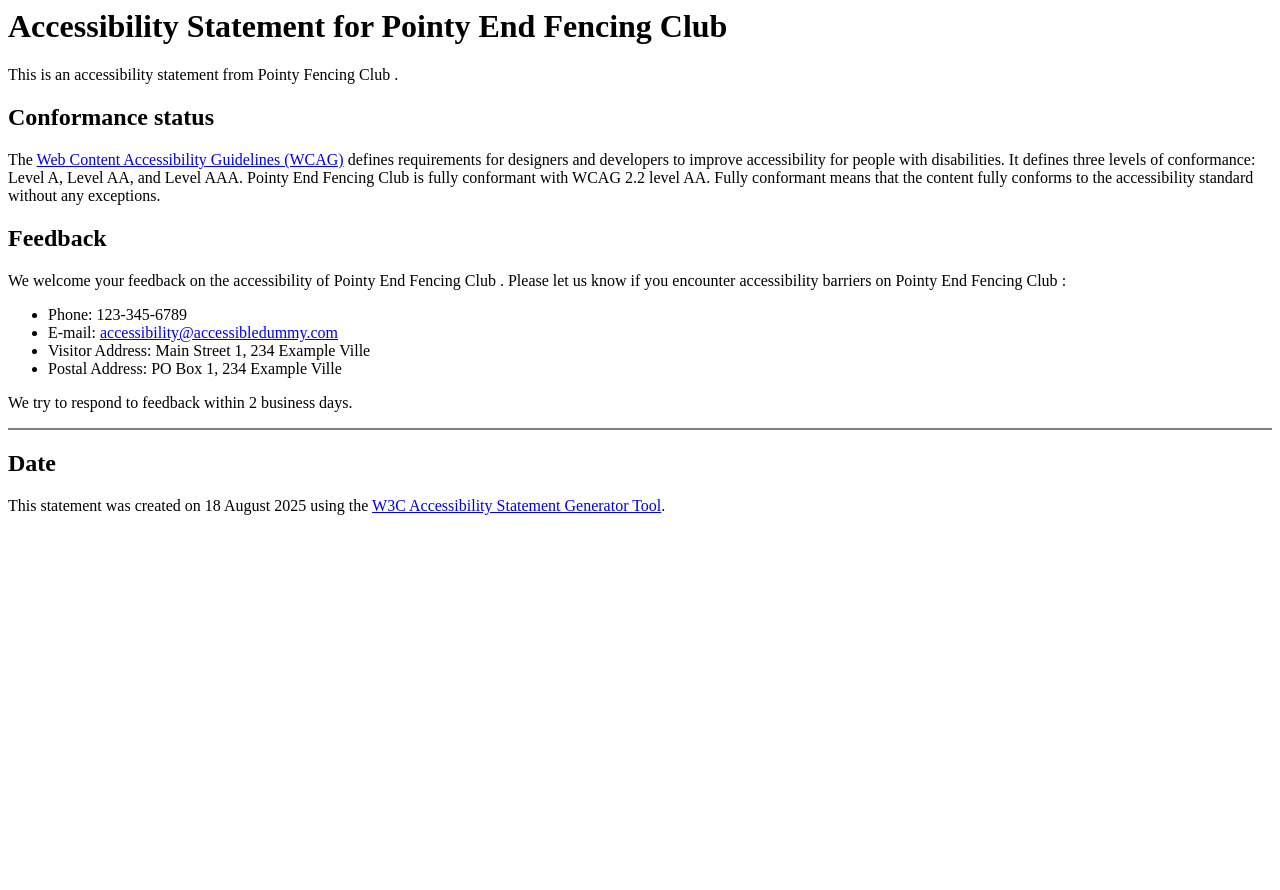
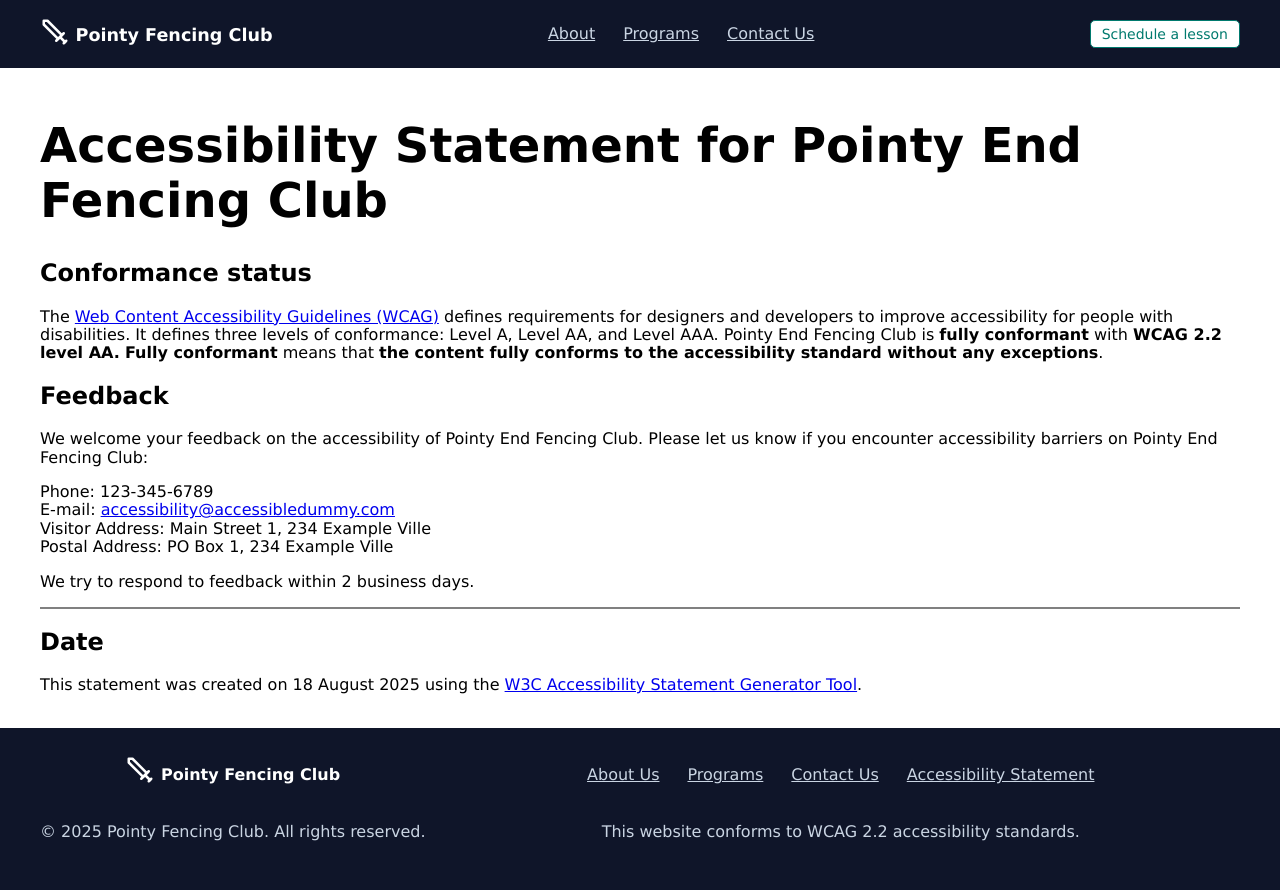
Before and after one commit to stefany-newman/accessible-fencing-website, a plain HTML site: page accessibility-statement.html in a window 1280 px wide. Before the commit the page ends 800 px from the top, so only its background shows below. Drawn offline with Linux system fonts and the light colour scheme.

Commit message:
Bolded the conformance info

```diff
--- a/accessibility-statement.html
+++ b/accessibility-statement.html
@@ -1,9 +1,50 @@
+<!DOCTYPE html>
+<html lang="en">
+    <head>
+        <meta charset="UTF-8" />
+        <meta name="viewport" content="width=device-width, initial-scale=1.0" />
+        <script defer src="scripts/main.js"></script>
+        <link rel="stylesheet" href="styles/normalize.css" />
+        <link rel="stylesheet" href="styles/main.css" />
+        <link rel="icon" type="image/png" sizes="32x32" href="images/icons/favicon-32x32.png" />
+        <title>Fencing Club - The Pointy End</title>
+    </head>
+    <body>
+        <header>
+            <div class="container">
+                <nav aria-label="Main">
+                    <a href="#main" class="skip-link">Skip to main content</a>
+                    <ul class="main-navigation" id="main-navigation">
+                        <li class="logo-container">
+                            <a href="/" class="logo">
+                                <svg aria-hidden="true" xmlns="http://www.w3.org/2000/svg" width="30" height="30" viewBox="0 0 24 24" fill="none" stroke="currentColor" stroke-width="2" stroke-linecap="round" stroke-linejoin="round">
+                                    <polyline points="14.5 17.5 3 6 3 3 6 3 17.5 14.5" />
+                                    <line x1="13" y1="19" x2="19" y2="13" />
+                                    <line x1="16" y1="16" x2="20" y2="20" />
+                                    <line x1="19" y1="21" x2="21" y2="19" />
+                                </svg>
+                                <span><span class="sr-only">Homepage - </span>Pointy Fencing Club</span>
+                            </a>
+                        </li>
+                        <li class="trial-lesson">
+                            <a href="#contact-us-form-h" class="cta join-now"> Schedule a lesson </a>
+                        </li>
+                        <li class="generic"><a href="#about">About</a></li>
+                        <li class="generic">
+                            <a href="#programs">Programs</a>
+                        </li>
+                        <li class="generic">
+                            <a href="#contact-us">Contact Us</a>
+                        </li>
+                    </ul>
+                </nav>
+            </div>
+        </header>
+        <main>
+            <div class="container">
                 <h1>Accessibility Statement for <span class="basic-information website-name">Pointy End Fencing Club </span></h1>
-<p>
-	This is an accessibility statement from <span class="basic-information organization-name">Pointy Fencing Club </span>.
-</p>
                 <h2>Conformance status</h2>
-<p>
+                <p class="default">
                     The <a href="https://www.w3.org/WAI/standards-guidelines/wcag/">Web Content Accessibility Guidelines (WCAG)</a> defines requirements for designers and developers to improve accessibility for people with disabilities. It defines three levels of conformance: Level A, Level AA, and Level AAA.
                     <span class="basic-information website-name">Pointy End Fencing Club </span>
                     is
@@ -17,11 +58,9 @@
                     </span>
                 </p>
                 <h2>Feedback</h2>
-<p>
+                <p class="default">
                     We welcome your feedback on the accessibility of
-	<span class="basic-information website-name">Pointy End Fencing Club </span>.
-	Please let us know if you encounter accessibility barriers on
-	<span class="basic-information website-name">Pointy End Fencing Club </span>:
+                    <span class="basic-information website-name">Pointy End Fencing Club</span>. Please let us know if you encounter accessibility barriers on <span class="basic-information website-name">Pointy End Fencing Club</span>:
                 </p>
                 <ul class="basic-information feedback h-card">
                     <li>
@@ -41,13 +80,42 @@
                         <span class="postal-address p-adr">PO Box 1, 234 Example Ville</span>
                     </li>
                 </ul>
-<p>
-	We try to respond to feedback within <span class="feedback responsetime">2 business days</span>.
-</p>
-<hr noshade="noshade">
+                <p class="default">We try to respond to feedback within <span class="feedback responsetime">2 business days</span>.</p>
+                <hr noshade="noshade" />
                 <h2>Date</h2>
-<p>
+                <p class="default">
                     This statement was created on
                     <span class="basic-information statement-created-date">18 August 2025</span>
                     using the <a href="https://www.w3.org/WAI/planning/statements/">W3C Accessibility Statement Generator Tool</a>.
                 </p>
+            </div>
+        </main>
+        <footer>
+            <div class="container">
+                <div class="footer-content">
+                    <div class="footer-logo">
+                        <a href="/" class="logo">
+                            <svg aria-hidden="true" xmlns="http://www.w3.org/2000/svg" width="30" height="30" viewBox="0 0 24 24" fill="none" stroke="currentColor" stroke-width="2" stroke-linecap="round" stroke-linejoin="round">
+                                <polyline points="14.5 17.5 3 6 3 3 6 3 17.5 14.5" />
+                                <line x1="13" y1="19" x2="19" y2="13" />
+                                <line x1="16" y1="16" x2="20" y2="20" />
+                                <line x1="19" y1="21" x2="21" y2="19" />
+                            </svg>
+                            <span><span class="sr-only">Homepage - </span>Pointy Fencing Club</span>
+                        </a>
+                    </div>
+                    <nav aria-label="Main">
+                        <ul class="main-navigation">
+                            <li><a href="#about">About Us</a></li>
+                            <li><a href="#programs">Programs</a></li>
+                            <li><a href="#contact-us">Contact Us</a></li>
+                            <li><a href="accessibility-statement.html">Accessibility Statement</a></li>
+                        </ul>
+                    </nav>
+                    <p class="default cr">&copy; 2025 Pointy Fencing Club. All rights reserved.</p>
+                    <span class="a11y-note">This website conforms to WCAG 2.2 accessibility standards.</span>
+                </div>
+            </div>
+        </footer>
+    </body>
+</html>
--- a/styles/main.css
+++ b/styles/main.css
@@ -494,3 +494,6 @@ main {
         }
     }
 }
+span[class*="conformance"] {
+    font-weight: bold;
+}
```
Lines whose indentation alone changed are shown as unchanged.
